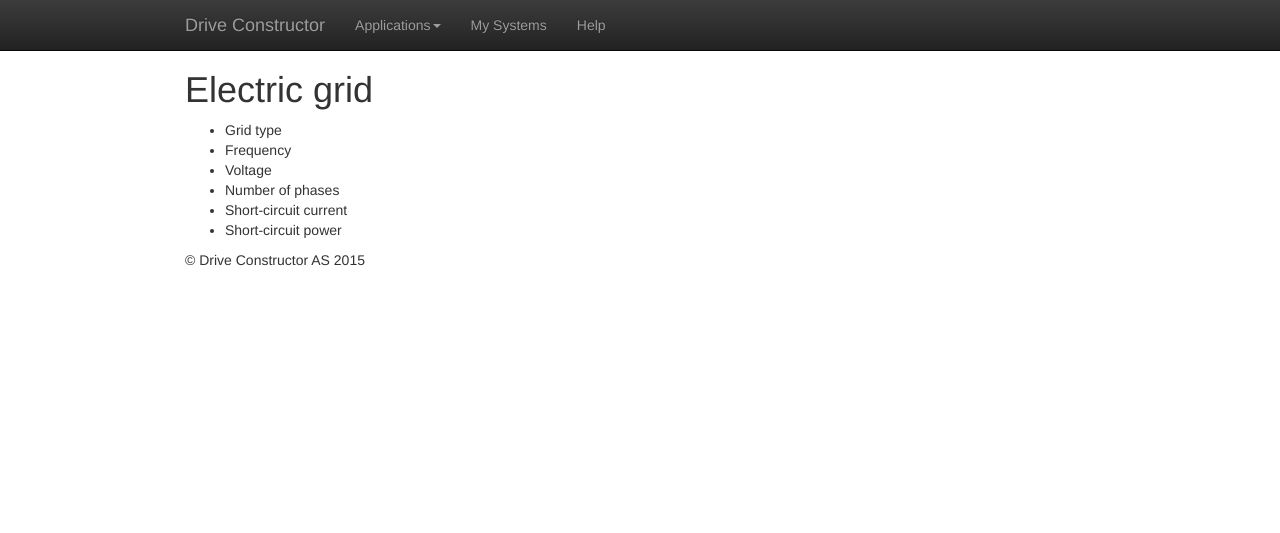
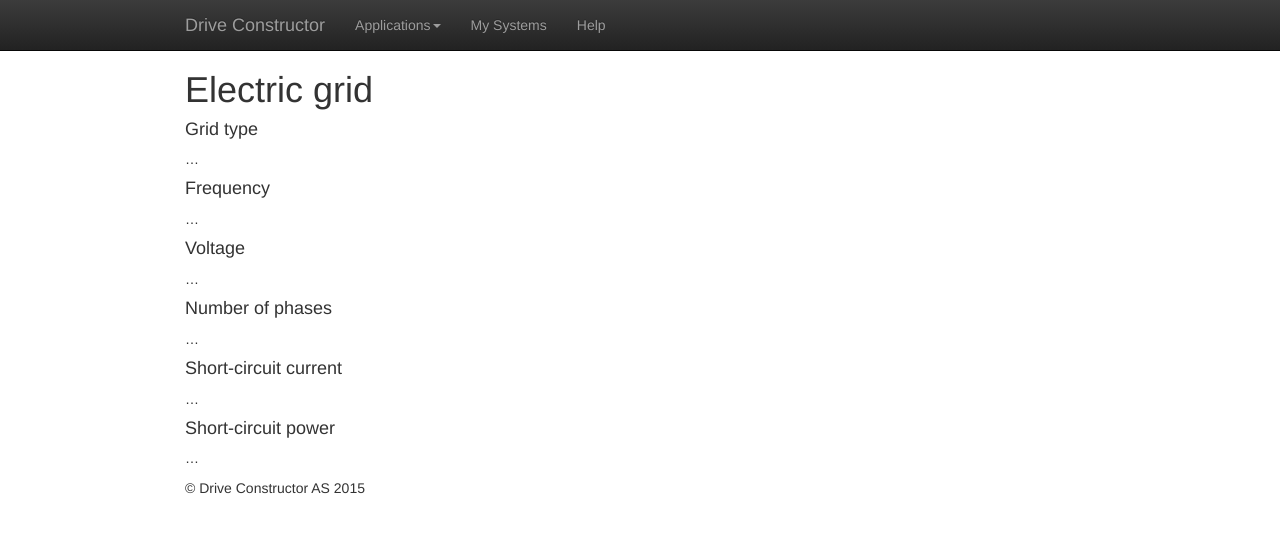
Before and after one commit to Alexey1Gavrilov/drive-constructor-site, a Jekyll site: the page built from help/equipment/grid/index.md, in a window 1280 px wide. Shown: the top 533 px of the page. Built offline with Jekyll 4.4.1, drawn with Linux system fonts in a browser that asks for light colours.

Commit message:
Update index.md

```diff
--- a/help/equipment/grid/index.md
+++ b/help/equipment/grid/index.md
@@ -4,9 +4,26 @@ layout: default
 
 # Electric grid
 
-*	Grid type
-* Frequency
-* Voltage
-* Number of phases
-* Short-circuit current
-* Short-circuit power
+####	Grid type
+
+...
+
+####	Frequency
+
+...
+
+####	Voltage
+
+...
+
+####	Number of phases
+
+...
+
+####	Short-circuit current
+
+...
+
+####	Short-circuit power
+
+...
```
